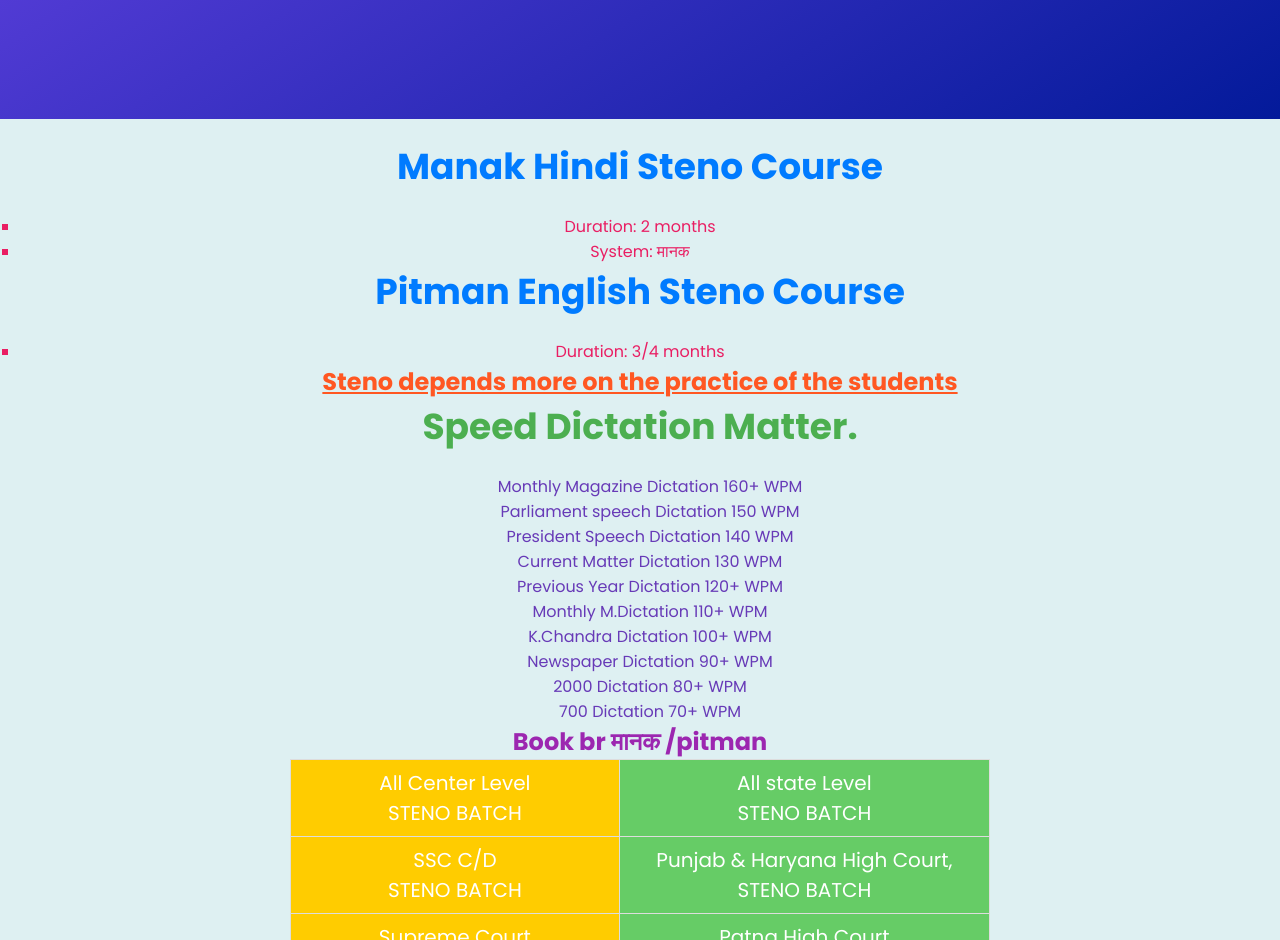
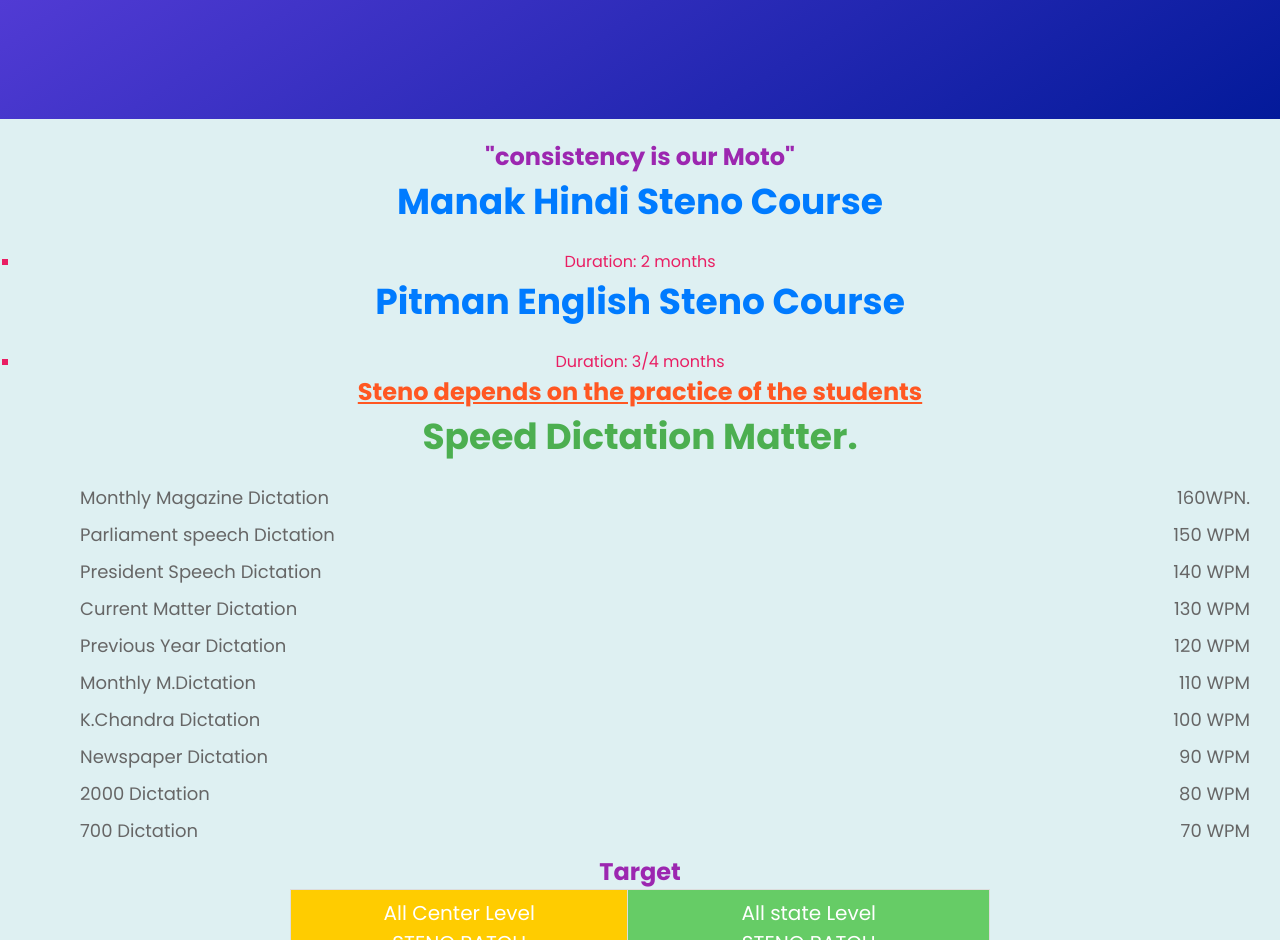
Before and after one commit to Kundankr7/coaching, a plain HTML site: page index.html in a window 1280 px wide. Shown: the part 1860-2800 px from the top of the page. Drawn offline with Linux system fonts and the light colour scheme; a script that the page names is missing.

Commit message:
Add files via upload

```diff
--- a/index.html
+++ b/index.html
@@ -32,11 +32,9 @@
       <section class="hero">
         <div class="row container">
           <div class="column">
-            <h2>Sharma Type & <br> Steno Institute Narnaul</h2>
-            <p>This is only Institute for the bright future of thousand student engaged in your service since 1985!</p>
+            <h2>Sharma Type & <br> Steno Institute giving Selections since 1985!!</h2>
             <p><b>"Master your steno, master your future"</b></p>
-            <P>मंजिलें क्या है, रास्ता क्या है?, हौसला हो तो फासला क्या है।</P>
-
+        <P>मंजिलें क्या है, रास्ता क्या है?, हौसला हो तो फासला क्या है।</P>
             <div class="buttons">
               <button class="btn">Read More</button>
               <button class="btn">Contact Us</button>
@@ -46,6 +44,7 @@
             <img src="https://firebasestorage.googleapis.com/v0/b/adityaagiridih.appspot.com/o/Kundan%2FIMG-20230831-WA0017.jpg?alt=media&token=886b4ad9-544c-47f8-bd2c-8b8a9940891e" alt="heroImg" class="hero_img" />
           </div>
         </div>
+
         <img src="images/bg-bottom-hero.png" alt="" class="curveImg" />
         <marquee behavior="scroll" direction="left" scrollamount="-2">
           NEW BATCH STARTED SOON.
@@ -64,7 +63,7 @@
     </script>
     <section id="about" class="section about">
         <div class="image-container">
-            <img src="https://firebasestorage.googleapis.com/v0/b/adityaagiridih.appspot.com/o/Kundan%2FIMG-20230831-WA0022.jpg?alt=media&token=4cb55c9a-218d-4d21-ad43-c643ce0b82b2"alt="Profile Picture">
+            <img src="https://firebasestorage.googleapis.com/v0/b/adityaagiridih.appspot.com/o/Kundan%2FSAVE_20230912_202643.jpg?alt=media&token=271ac711-d038-4374-aabe-e6a338bc0943"alt="Profile Picture">
           </div>
           <div class="text-container">
             <h2>About Me</h2>
@@ -73,7 +72,7 @@
         </section>
         <script>
           const textElement = document.querySelector('#about-me-text');
-          const words = " Hello! I (AK Sharma) is a renowned steno faculty. I have been selected at Indira Gandhi University (2019) as a stenographer. I will share my steno skills experience on this platform. With the help of my innovative ideas of completing entire steno syllabus, you can complete your steno course for any Govt. Exam. If you would like to connect or have any queries regarding online classes or syllabus. Please contact at stcsharmaji@gmail.com Business Whatsapp 8697420314 9068000314 .</p> ".split(' ');
+          const words = " Hello! I (AK Sharma) is a renowned steno faculty. I have been selected at Indira Gandhi University (2019) as a stenographer. I will share my steno skills experience on this platform. With the help of my innovative ideas of completing entire steno syllabus, you can complete your steno course for any Govt. Exam. If you would like to connect or have any queries regarding online classes or syllabus. Please contact at (stcsharmaji@gmail.com) Business Whatsapp (8697420314),(9068000314) .</p> ".split(' ');
           textElement.textContent = '';
           let i = 0;
           function printNextWord() {
@@ -214,10 +213,11 @@ wrapper.addEventListener("mouseleave", autoPlay);
 
       <section id="course" class="section course">
         <div class="container">
+          <h1> <b>"consistency is our Moto"</b></h1>
             <h2 class="course-title">Manak Hindi Steno Course</h2>
             <ul class="course-details">
               <li>Duration: 2 months</li>
-              <li>System: मानक</li>
+
             </ul>
           </div>
           <div class="container">
@@ -226,22 +226,22 @@ wrapper.addEventListener("mouseleave", autoPlay);
               <li>Duration: 3/4 months</li>
             </ul>
           </div>
-          <h1 class="practice-heading"><u>Steno depends more on the practice of the students</u></h1>
+          <h1 class="practice-heading"><u>Steno depends on the practice of the students</u></h1>
           <h2>Speed Dictation Matter.</h2>
           <ol>
-            <li>Monthly Magazine Dictation           160+ WPM</li>
-            <li>Parliament speech Dictation          150 WPM</li>
-            <li>President Speech Dictation           140 WPM</li>
-            <li>Current Matter Dictation             130 WPM</li>
-            <li>Previous Year Dictation              120+ WPM</li>
-            <li>Monthly M.Dictation                  110+ WPM</li>
-            <li>K.Chandra Dictation                  100+ WPM</li>
-            <li>Newspaper Dictation                  90+ WPM</li>
-            <li>2000 Dictation                       80+ WPM</li>
-            <li>700 Dictation                        70+ WPM</li>
+            <li><p>Monthly Magazine Dictation</p><p>160WPN.</p></li>
+  <li><p>Parliament speech Dictation</p><p>150 WPM</p></li>
+  <li><p>President Speech Dictation</p><p>140 WPM</p></li>
+  <li><p>Current Matter Dictation</p><p>130 WPM</p></li>
+  <li><p>Previous Year Dictation</p><p>120 WPM</p></li>
+  <li><p>Monthly M.Dictation</p><p>110 WPM</p></li>
+  <li><p>K.Chandra Dictation</p><p>100 WPM</p></li>
+  <li><p>Newspaper Dictation</p><p>90 WPM</p></li>
+  <li><p>2000 Dictation</p><p>80 WPM</p></li>
+  <li><p>700 Dictation</p><p>70 WPM</p></li>
+          </ol>
 
-          </ol>
-          <h1>Book br मानक /pitman</h1>
+          <h1><b>Target</b></h1>
           <div class="table-container">
             <div class="row">
               <div class="cell column1">All Center Level  <BR>STENO BATCH</BR></div>
@@ -249,33 +249,33 @@ wrapper.addEventListener("mouseleave", autoPlay);
             </div>
             <div class="row">
               <div class="cell column1">SSC C/D <BR>STENO BATCH</BR></div>
-              <div class="cell column2">Punjab & Haryana High Court, <BR>STENO BATCH</BR></div>
+              <div class="cell column2">P.& H. High Court, <BR>STENO BATCH</BR></div>
             </div>
             <div class="row">
               <div class="cell column1">Supreme Court <br>STENO BATCH</div>
               <div class="cell column2">Patna High Court <br>STENO BATCH</div>
             </div>
             <div class="row">
-              <div class="cell column1">Parliament Reporter Court <br>STENO BATCH</div>
-              <div class="cell column2">Himachal Pardesh <br>Shimla High Court <br>STENO BATCH</div>
+              <div class="cell column1">Parliament Reporter  <br>STENO BATCH</div>
+              <div class="cell column2">Allahabad High Court<br>STENO BATCH</div>
             </div>
             <div class="row">
-              <div class="cell column1">ISRO STENO BATCH</div>
-              <div class="cell column2">Rajesthan high Court <br>STENO BATCH</div>
+              <div class="cell column1">ISRO <br> STENO BATCH</div>
+              <div class="cell column2">Himachal Pradesh <br>STENO BATCH</div>
             </div>
             <div class="row">
-              <div class="cell column1">DRDO STENO BATCH</div>
-              <div class="cell column2">Rajasthan High Court <br>STENO BATCH</div>
+              <div class="cell column1">DRDO <br> STENO BATCH</div>
+              <div class="cell column2">Raj. Jodhpur H.Court <br>STENO BATCH</div>
             </div>
             <div class="row">
-              <div class="cell column1">K.V.S STENO BATCH</div>
-              <div class="cell column2">force ASI Steno <BR>CRPF,CISF,BSF,</BR><BR>ITBT,DP,CP,UP etc.</BR></div>
+              <div class="cell column1">K.V.S <br> STENO BATCH</div>
+              <div class="cell column2">Rajesthan RPSC <BR>STENO BATCH</BR></div>
             </div>
           </div>
           <div class="colorful-container">
             <div class="inner-content">
-              <h2 class="colorful-heading">"Gain Clarity on STENO and START STERO Preparation with my Youtube Channel Videos!"</h2>
-              <p class="colorful-text">This Video will definitely </p>
+              <h2 class="colorful-heading">"Gain Clarity on STENO and START STENO Preparation with my Youtube Channel Videos!"</h2>
+              <p class="colorful-text">These Video will definitely </p>
               <p>provide you all a clear view about Steno preparation and we need  to prepare well with focus and strong will.</p>
               <p>"success comes to those who try again to again. To get success work hard with consistency!"</p>
               <h1><b>(हम भी दरिया हैं हमें अपना हुनर मालूम है, जिस तरफ भी चल पड़ेंगे रास्ता हो जाएगा! आप का जज्बा अगर मजबूत हो तो फिर आप जहां भी जाएंगे रास्ता बनता जाएगा।)</b></h1>
@@ -299,10 +299,7 @@ wrapper.addEventListener("mouseleave", autoPlay);
               <p>our online classes going to start regarding steno and as we know that this group was created for the steno aspirants so those who all want to kick start their preparation for stenography, massage me persnally and share your ideas regarding your preparation that what you actually want in your online classes !!</p>
 
               <h1><b>"बना हुआ स्टेनोग्राफर सब को पसंद आएगा मगर बनता हुआ नही"</b></h1>
-              <h1><b>"मंजिलें क्या है, रास्ता क्या है?, हौसला हो तो फासला क्या है।"</b></h1>
-              <h1><b>"जो हमारे हाथ में नहीं होता और हमारी life में होता रहता है। वो drive(Time is most important)</b></h1>
               <h1><b>"अगर मेहनत आदत बन जाती है तो सफलता मुक़द्दर बन जाती है"</b></h1>
-              <h1><b>"Trust करना अपने आप पर दुनिया नष्ठ कर देगी इसलिए साथ मे उसका साथ और हाथ मे किताब कभी धोखा नही देती"</b></h1>
               <h1><b>"कोई लक्ष्य इन्सान के साहस से बड़ा नहीं, और हारा वही इन्सान जो लड़ा नहीं"</b></h1>
             </div>
           </div>
@@ -326,7 +323,7 @@ wrapper.addEventListener("mouseleave", autoPlay);
               </div>
               <div class="contact-info-content">
                 <h4>Address</h4>
-                <p>Shop No.16 To 20,<br/> Gulab Devi Complex, Ist floor opp.Bus Stand Narnaul Distt.  <br/>Mahendergarh(HARYANA123001)</p>
+                <p>Shop No.16 To 20,<br/> Gulab Devi Complex, Ist floor opp.Bus Stand Narnaul Distt.  <br/>Mahendergarh(HARYANA 123001)</p>
               </div>
             </div>
 
--- a/style1.css
+++ b/style1.css
@@ -347,14 +347,21 @@ a {
   }
 
   ol {
+
     list-style-type: none;
-    margin-left: 0;
+    margin-left: 40px;
+    margin-right: 10px;
     padding-left: 20px;
-    text-align:left; /* Reset text alignment for list items */
+    text-align:left;
+    /* Reset text alignment for list items */
   }
 
   ol li {
     color: #070707;
+    margin-bottom: 10px;
+    display: flex;
+    justify-content: space-between;
+    align-items: center;
   }
 
   h1 {
```
